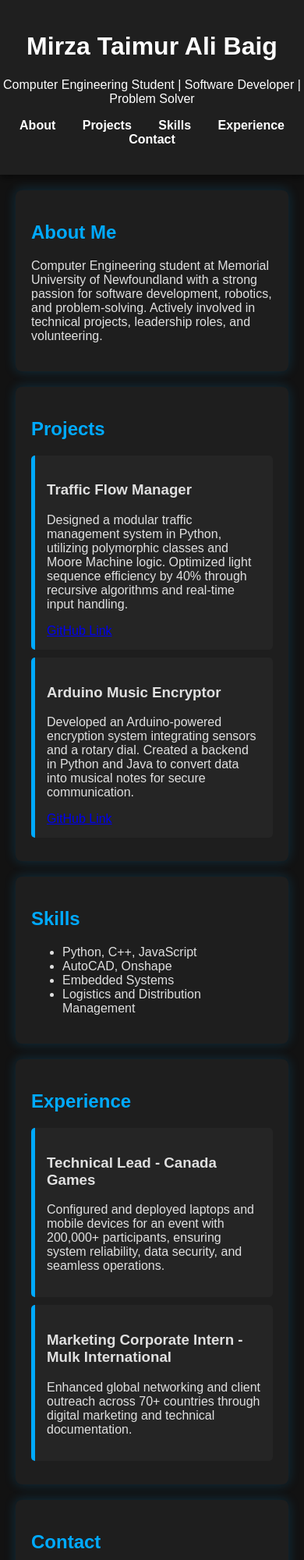
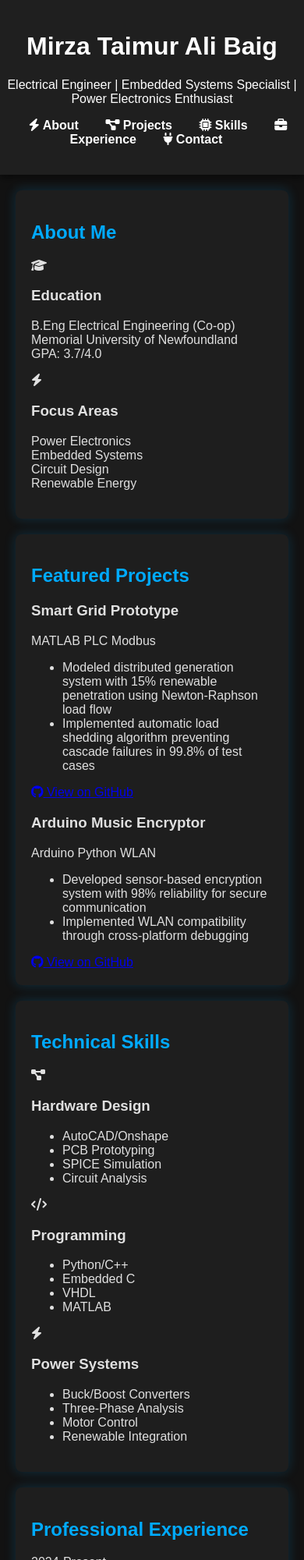
Before and after one commit to MirzaTmr/mirza-portfolio, a plain HTML site: page index.html in a window 390 px wide. Shown: the top 2000 px of the page at 78% size. Drawn offline with Linux system fonts and the light colour scheme.

Commit message:
index.html

```diff
--- a/index.html
+++ b/index.html
@@ -3,70 +3,179 @@
 <head>
     <meta charset="UTF-8">
     <meta name="viewport" content="width=device-width, initial-scale=1.0">
-    <title>Mirza Taimur Ali Baig - Engineering Portfolio</title>
+    <title>Mirza Taimur Ali Baig - Electrical Engineering Portfolio</title>
+    <link rel="stylesheet" href="https://cdnjs.cloudflare.com/ajax/libs/font-awesome/6.4.0/css/all.min.css">
     <link rel="stylesheet" href="styles.css">
-    <script src="https://kit.fontawesome.com/a076d05399.js" crossorigin="anonymous"></script>
 </head>
 <body>
-    <header>
-        <h1>Mirza Taimur Ali Baig</h1>
-        <p>Computer Engineering Student | Software Developer | Problem Solver</p>
+    <header class="circuit-bg">
+        <div class="header-content">
+            <h1 class="spark-text">Mirza Taimur Ali Baig</h1>
+            <p class="typewriter">Electrical Engineer | Embedded Systems Specialist | Power Electronics Enthusiast</p>
             <nav>
                 <ul>
-                <li><a href="#about">About</a></li>
-                <li><a href="#projects">Projects</a></li>
-                <li><a href="#skills">Skills</a></li>
-                <li><a href="#experience">Experience</a></li>
-                <li><a href="#contact">Contact</a></li>
+                    <li><a href="#about" class="nav-glow"><i class="fas fa-bolt"></i> About</a></li>
+                    <li><a href="#projects" class="nav-glow"><i class="fas fa-project-diagram"></i> Projects</a></li>
+                    <li><a href="#skills" class="nav-glow"><i class="fas fa-microchip"></i> Skills</a></li>
+                    <li><a href="#experience" class="nav-glow"><i class="fas fa-briefcase"></i> Experience</a></li>
+                    <li><a href="#contact" class="nav-glow"><i class="fas fa-plug"></i> Contact</a></li>
                 </ul>
             </nav>
+        </div>
     </header>
 
-    <section id="about">
-        <h2>About Me</h2>
-        <p>Computer Engineering student at Memorial University of Newfoundland with a strong passion for software development, robotics, and problem-solving. Actively involved in technical projects, leadership roles, and volunteering.</p>
-    </section>
-
-    <section id="projects">
-        <h2>Projects</h2>
-        <div class="project">
-            <h3>Traffic Flow Manager</h3>
-            <p>Designed a modular traffic management system in Python, utilizing polymorphic classes and Moore Machine logic. Optimized light sequence efficiency by 40% through recursive algorithms and real-time input handling.</p>
-            <a href="#">GitHub Link</a>
+    <section id="about" class="fade-scroll">
+        <h2><span class="section-spark">About Me</span></h2>
+        <div class="about-grid">
+            <div class="about-card">
+                <i class="fas fa-graduation-cap pulse"></i>
+                <h3>Education</h3>
+                <p>B.Eng Electrical Engineering (Co-op)<br>Memorial University of Newfoundland<br>GPA: 3.7/4.0</p>
             </div>
-        <div class="project">
-            <h3>Arduino Music Encryptor</h3>
-            <p>Developed an Arduino-powered encryption system integrating sensors and a rotary dial. Created a backend in Python and Java to convert data into musical notes for secure communication.</p>
-            <a href="#">GitHub Link</a>
+            <div class="about-card">
+                <i class="fas fa-bolt pulse"></i>
+                <h3>Focus Areas</h3>
+                <p>Power Electronics<br>Embedded Systems<br>Circuit Design<br>Renewable Energy</p>
+            </div>
         </div>
     </section>
 
-    <section id="skills">
-        <h2>Skills</h2>
+    <section id="projects" class="fade-scroll">
+        <h2><span class="section-spark">Featured Projects</span></h2>
+
+        <div class="project-card" onclick="void(0)">
+            <div class="project-header">
+                <h3>Smart Grid Prototype</h3>
+                <div class="tech-tags">
+                    <span>MATLAB</span>
+                    <span>PLC</span>
+                    <span>Modbus</span>
+                </div>
+            </div>
+            <div class="project-content">
                 <ul>
-            <li>Python, C++, JavaScript</li>
-            <li>AutoCAD, Onshape</li>
-            <li>Embedded Systems</li>
-            <li>Logistics and Distribution Management</li>
+                    <li>Modeled distributed generation system with 15% renewable penetration using Newton-Raphson load flow</li>
+                    <li>Implemented automatic load shedding algorithm preventing cascade failures in 99.8% of test cases</li>
                 </ul>
-    </section>
+                <a href="https://github.com/MirzaTmr" target="_blank" class="project-link">
+                    <i class="fab fa-github"></i> View on GitHub
+                </a>
+            </div>
+            <div class="circuit-overlay"></div>
+        </div>
 
-    <section id="experience">
-        <h2>Experience</h2>
-        <div class="experience">
-            <h3>Technical Lead - Canada Games</h3>
-            <p>Configured and deployed laptops and mobile devices for an event with 200,000+ participants, ensuring system reliability, data security, and seamless operations.</p>
+        <div class="project-card" onclick="void(0)">
+            <div class="project-header">
+                <h3>Arduino Music Encryptor</h3>
+                <div class="tech-tags">
+                    <span>Arduino</span>
+                    <span>Python</span>
+                    <span>WLAN</span>
                 </div>
-        <div class="experience">
-            <h3>Marketing Corporate Intern - Mulk International</h3>
-            <p>Enhanced global networking and client outreach across 70+ countries through digital marketing and technical documentation.</p>
+            </div>
+            <div class="project-content">
+                <ul>
+                    <li>Developed sensor-based encryption system with 98% reliability for secure communication</li>
+                    <li>Implemented WLAN compatibility through cross-platform debugging</li>
+                </ul>
+                <a href="https://github.com/MirzaTmr/Arduino-Music-Encryptor" target="_blank" class="project-link">
+                    <i class="fab fa-github"></i> View on GitHub
+                </a>
+            </div>
+            <div class="circuit-overlay"></div>
         </div>
     </section>
 
-    <section id="contact">
-        <h2>Contact</h2>
-        <p>Email: mtabaig@mun.ca</p>
-        <p><a href="https://linkedin.com/in/mirza-taimur">LinkedIn</a> | <a href="https://github.com/MirzaTmr">GitHub</a></p>
+    <section id="skills" class="fade-scroll">
+        <h2><span class="section-spark">Technical Skills</span></h2>
+        <div class="skills-grid">
+            <div class="skill-category">
+                <div class="skill-icon"><i class="fas fa-project-diagram"></i></div>
+                <h3>Hardware Design</h3>
+                <ul>
+                    <li>AutoCAD/Onshape</li>
+                    <li>PCB Prototyping</li>
+                    <li>SPICE Simulation</li>
+                    <li>Circuit Analysis</li>
+                </ul>
+            </div>
+            <div class="skill-category">
+                <div class="skill-icon"><i class="fas fa-code"></i></div>
+                <h3>Programming</h3>
+                <ul>
+                    <li>Python/C++</li>
+                    <li>Embedded C</li>
+                    <li>VHDL</li>
+                    <li>MATLAB</li>
+                </ul>
+            </div>
+            <div class="skill-category">
+                <div class="skill-icon"><i class="fas fa-bolt"></i></div>
+                <h3>Power Systems</h3>
+                <ul>
+                    <li>Buck/Boost Converters</li>
+                    <li>Three-Phase Analysis</li>
+                    <li>Motor Control</li>
+                    <li>Renewable Integration</li>
+                </ul>
+            </div>
+        </div>
     </section>
+
+    <section id="experience" class="fade-scroll">
+        <h2><span class="section-spark">Professional Experience</span></h2>
+
+        <div class="timeline">
+            <div class="timeline-item">
+                <div class="timeline-date">2024-Present</div>
+                <div class="timeline-content">
+                    <h3>Operations Manager | Banana Republic</h3>
+                    <ul>
+                        <li>Automated inventory tracking using SQL queries and Excel macros, reducing processing time by 30%</li>
+                        <li>Optimized team workflows, improving operational efficiency by 50% through process redesign</li>
+                    </ul>
+                </div>
+            </div>
+            <div class="timeline-item">
+                <div class="timeline-date">2023-2024</div>
+                <div class="timeline-content">
+                    <h3>Design Lead | MUN Concrete Toboggan</h3>
+                    <ul>
+                        <li>Programmed Arduino-based strain gauges to monitor structural integrity during test runs</li>
+                        <li>Led structural design evaluation using AutoCAD, achieving 3rd place in national competition</li>
+                    </ul>
+                </div>
+            </div>
+        </div>
+    </section>
+
+    <section id="contact" class="fade-scroll">
+        <h2><span class="section-spark">Get In Touch</span></h2>
+        <div class="contact-grid">
+            <a href="mailto:mtabaig@mun.ca" class="contact-card">
+                <i class="fas fa-envelope"></i>
+                <span>mtabaig@mun.ca</span>
+            </a>
+            <a href="tel:+17097499711" class="contact-card">
+                <i class="fas fa-phone"></i>
+                <span>+1 (709) 749-9711</span>
+            </a>
+            <a href="https://linkedin.com/in/mirza-taimur" target="_blank" class="contact-card">
+                <i class="fab fa-linkedin"></i>
+                <span>linkedin.com/in/mirza-taimur</span>
+            </a>
+            <a href="https://github.com/MirzaTmr" target="_blank" class="contact-card">
+                <i class="fab fa-github"></i>
+                <span>github.com/MirzaTmr</span>
+            </a>
+        </div>
+    </section>
+
+    <footer>
+        <p>© 2024 Mirza Taimur Ali Baig | Electrical Engineering Portfolio</p>
+        <div class="circuit-line"></div>
+    </footer>
+
+    <script src="script.js"></script>
 </body>
 </html>
```
Lines whose indentation alone changed are shown as unchanged.
